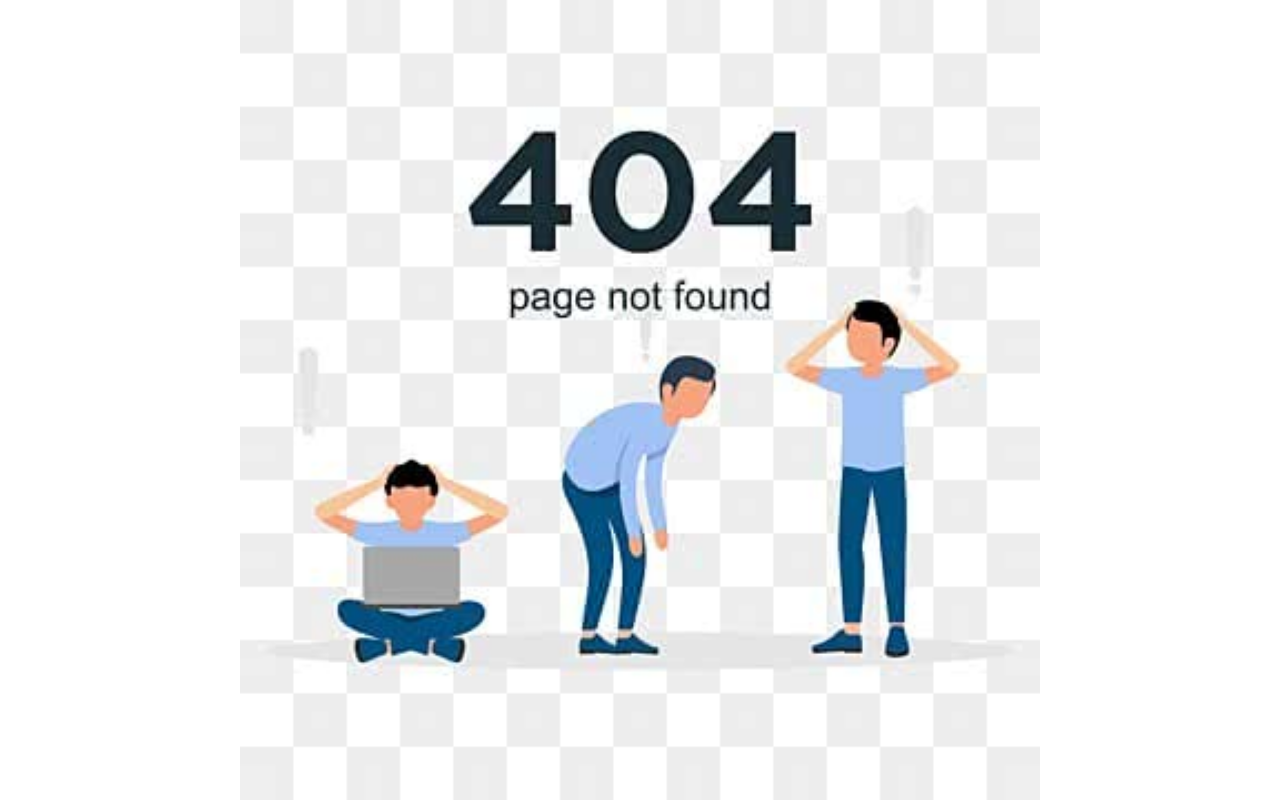
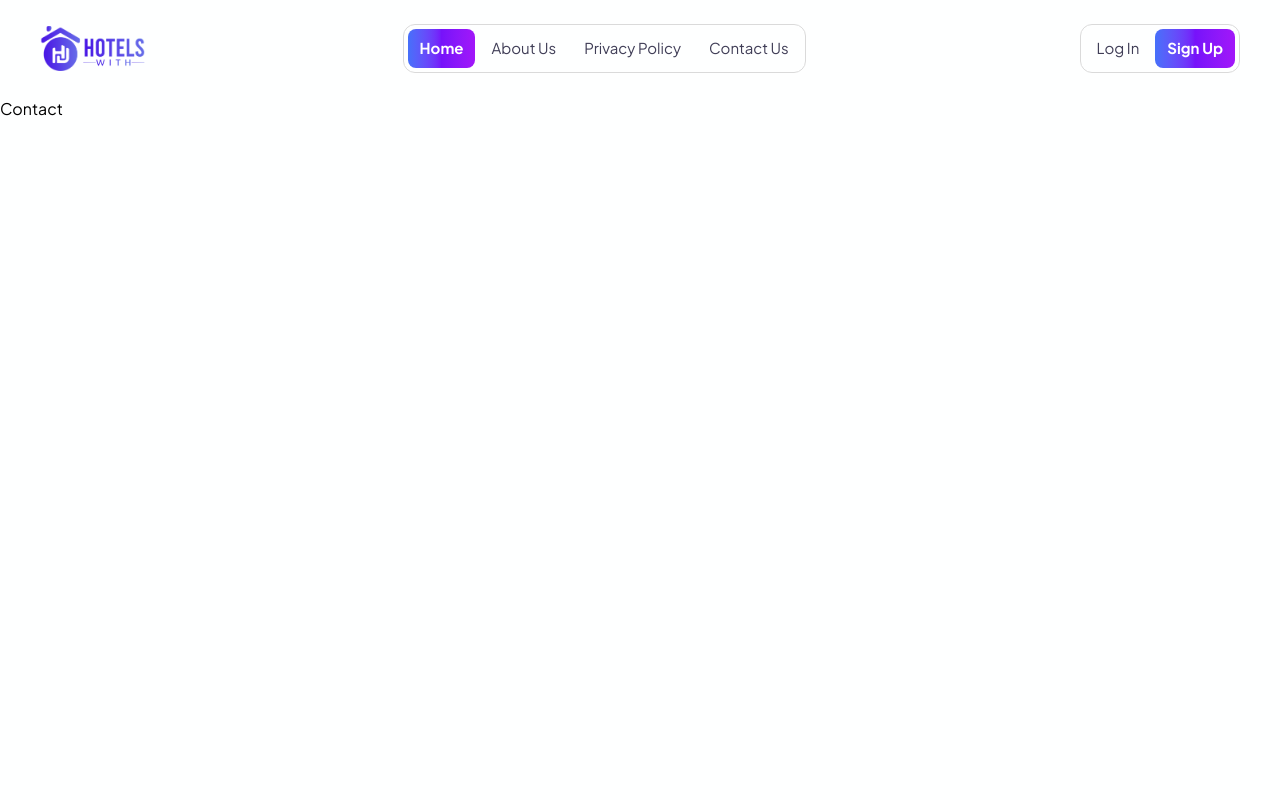
Before and after one commit to musamueed19/Hotel-RoofTop, a React (Vite) app in the folder client/: page /contact in a window 1280 px wide. Shown: the top 800 px of the page. Built offline with nearby package versions, Linux system fonts and the light colour scheme.

Commit message:
added tailwind.config file, replace icons, add dark mode, and feature activeNav

```diff
--- a/client/index.html
+++ b/client/index.html
@@ -1,10 +1,10 @@
 <!doctype html>
-<html lang="en">
+<html lang="en" class="dark">
   <head>
     <meta charset="UTF-8" />
-    <link rel="icon" type="image/svg+xml" href="/logo.png" />
+    <link rel="icon" type="image/svg+xml" href="/discover.png" />
     <meta name="viewport" content="width=device-width, initial-scale=1.0" />
-    <title>RoofTop - Hotel Reviews</title>
+    <title>RoofTop - Discover Hotels with Rooftop Pools</title>
   </head>
   <body>
     <div id="root"></div>
--- a/client/src/App.jsx
+++ b/client/src/App.jsx
@@ -7,6 +7,11 @@ import Layout from "./Layout";
 
 // pages
 import Home from "./pages/Home";
+import About from "./pages/About";
+import Policy from "./pages/Policy";
+import Contact from "./pages/Contact";
+import Login from "./pages/Login";
+import Register from "./pages/Register";
 import NotFound from "./pages/NotFound";
 
 const App = () => {
@@ -17,9 +22,14 @@ const App = () => {
           {/* Layout Wrapper */}
           <Route element={<Layout />}>
             <Route path="/" element={<Home />} />
+            <Route path="/about" element={<About />} />
+            <Route path="/policies" element={<Policy />} />
+            <Route path="/contact" element={<Contact />} />
           </Route>
 
           {/* Non Layout Wrappers */}
+            <Route path="/login" element={<Login />} />
+            <Route path="/signup" element={<Register />} />
             <Route path="*" element={<NotFound />} />
         </Routes>
       </BrowserRouter>
--- a/client/src/components/Navbar.jsx
+++ b/client/src/components/Navbar.jsx
@@ -9,18 +9,17 @@ import { navItems } from "../constants/constant";
 
 const Navbar = () => {
   const [isNavbarTransparent, setIsNavbarTransparent] = useState(true);
+  const [activeNav, setActiveNav] = useState("/");
 
   return (
     <header
       className={`${
-        isNavbarTransparent ? "bg-transparent" : "bg-white"
-      } pt-6 h-[5rem] transition-colors duration-300 overflow-hidden`}
+        isNavbarTransparent ? "bg-transparent" : "bg-bgprimary"
+      } transition-all duration-300 py-4 relative`}
     >
-      <nav className="mx-auto container md:max-w-7xl flex justify-between items-center px-2 md:px-6 lg:px-10">
+      <nav className="mx-auto md:max-w-7xl flex justify-between items-center px-2 md:px-6 lg:px-10 py-2 rounded-2xl">
         {/* Left Side */}
-        <div>
           <Logo />
-        </div>
 
         {/* Middle Side */}
         <div className="pr-5 hidden md:block">
@@ -29,7 +28,8 @@ const Navbar = () => {
               <Link
                 key={index}
                 to={item.href}
-                className="text-link px-3 py-2 hover:bg-link-hover rounded-lg text-[15px]"
+                className={`${activeNav === item.href ? "bg-gradient font-bold text-white" : "text-link"} px-3 py-2 hover:bg-link-hover rounded-lg text-[15px]`}
+                onClick={() => setActiveNav(item.href)}
               >
                 {item.label}
               </Link>
--- a/client/src/index.css
+++ b/client/src/index.css
@@ -26,7 +26,20 @@
   --color-grad-to: #a216f9;
   --color-grad-hover-to: #bb12ee;
   --color-star: #fbbf24; /* Tailwind's yellow-400 */
+  --color-nav-bg: #202020;
+
+   /* Dark mode */
+    --dark-color-bgprimary: #0e0e10;
+    --dark-color-primary: #f7f8f9;
+    --dark-color-accent: #839cb5;
+    --dark-color-h1: #d9ecff;
+    --dark-color-link-hover: #2d2d38;
+    --dark-color-link: #839cb5;
+    --dark-color-border: #282732;
+    --dark-color-page: #1c1c21;
+    /* Gradient colors might stay the same or change */
 }
+
 
 @layer components {
    .border-gradient {
--- /dev/null
+++ b/client/src/pages/About.jsx
@@ -0,0 +1,9 @@
+import React from 'react'
+
+const About = () => {
+  return (
+    <div>About</div>
+  )
+}
+
+export default About
--- /dev/null
+++ b/client/src/pages/Contact.jsx
@@ -0,0 +1,9 @@
+import React from 'react'
+
+const Contact = () => {
+  return (
+    <div>Contact</div>
+  )
+}
+
+export default Contact
--- /dev/null
+++ b/client/src/pages/Login.jsx
@@ -0,0 +1,9 @@
+import React from 'react'
+
+const Login = () => {
+  return (
+    <div>Login</div>
+  )
+}
+
+export default Login
--- /dev/null
+++ b/client/src/pages/Policy.jsx
@@ -0,0 +1,9 @@
+import React from 'react'
+
+const Policy = () => {
+  return (
+    <div>Policy</div>
+  )
+}
+
+export default Policy
--- /dev/null
+++ b/client/src/pages/Register.jsx
@@ -0,0 +1,9 @@
+import React from 'react'
+
+const Register = () => {
+  return (
+    <div>Register</div>
+  )
+}
+
+export default Register
--- /dev/null
+++ b/client/tailwind.config.js
@@ -0,0 +1,4 @@
+module.exports = {
+  darkMode: "class", // or 'media' if you prefer OS-level preference
+  // ... rest of your config
+};
```
Also changed, not shown: client/public/discover.png (added).
